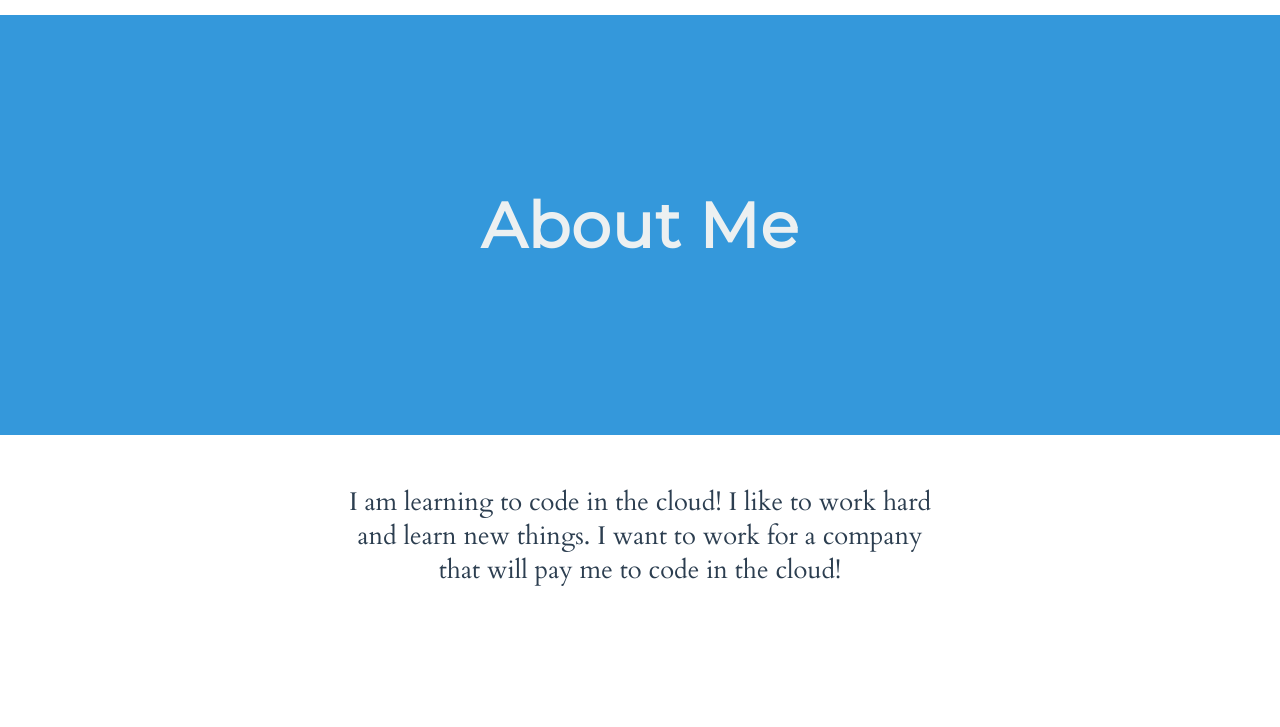
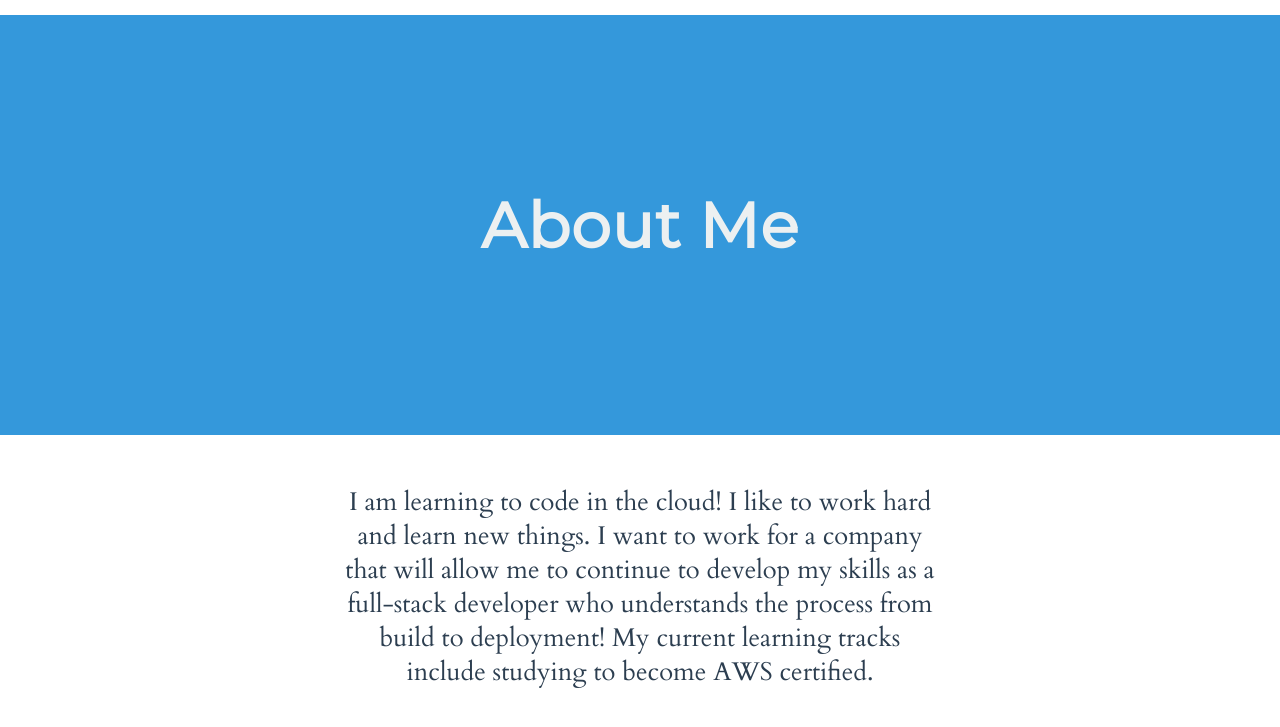
Before and after one commit to grosspath/my-portfolio, a React app: page index.html in a window 1280 px wide. Shown: the part 1546-2273 px from the top of the page. Built offline with nearby package versions, Linux system fonts and the light colour scheme.

Commit message:
Updated about me section of portfolio

```diff
--- a/index.html
+++ b/index.html
@@ -76,7 +76,9 @@
     <section class="section section--alignCentered section--description">
       <p class="color--darkgrey section__description">
         I am learning to code in the cloud! I like to work hard and learn new things.
-        I want to work for a company that will pay me to code in the cloud!
+        I want to work for a company that will allow me to continue to develop my skills as a full-stack
+        developer who understands the process from build to deployment! My current learning tracks include
+        studying to become AWS certified.
       </p>
 
 
```
